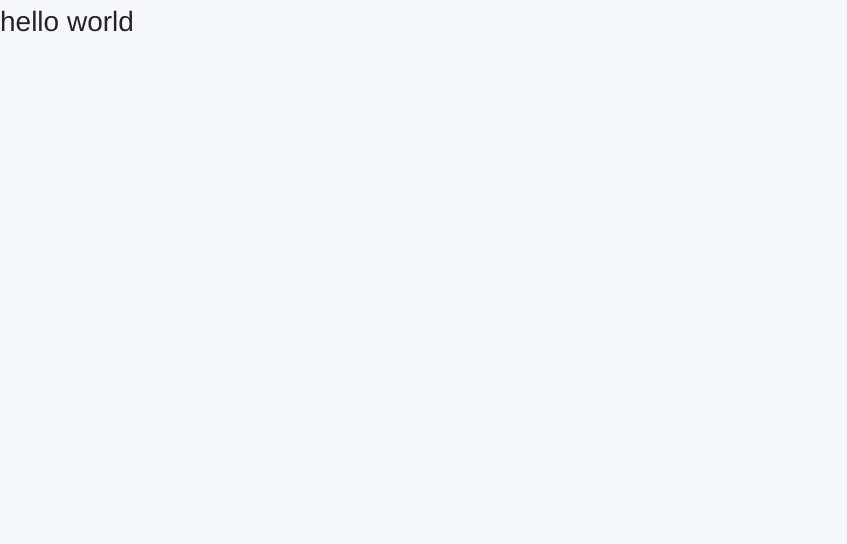
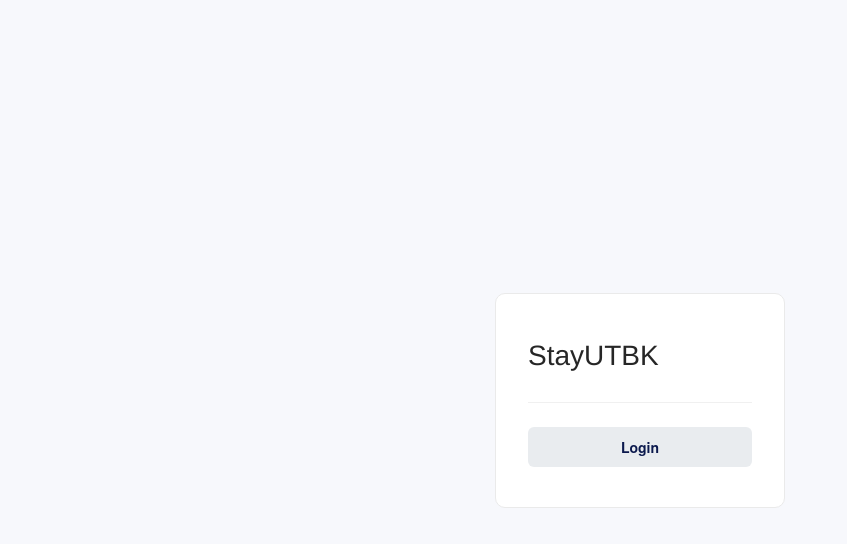
Before and after one commit to finma/stayutbk-owner, a Next.js app: page / in a window 1280 px wide. Shown: the top 544 px of the page, without its empty margins (0-847 px from the left). Built offline with nearby package versions, Linux system fonts and the light colour scheme; a web font is replaced by a local one.

Commit message:
[ADD] add index page

```diff
--- a/pages/index.tsx
+++ b/pages/index.tsx
@@ -1,9 +1,25 @@
+import { Button, Divider } from "antd";
+import Link from "next/link";
 import type { NextPage } from "next";
+
+import styles from "../styles/Home.module.scss";
 
 const Home: NextPage = () => {
   return (
-    <div>
-      <h1>hello world</h1>
+    <div className={styles.container}>
+      <main className={styles.main}>
+        <div className={styles.card}>
+          <h1>StayUTBK</h1>
+          <Divider />
+          <div className={styles.space}>
+            <Link href="/login">
+              <Button block className="basic">
+                Login
+              </Button>
+            </Link>
+          </div>
+        </div>
+      </main>
     </div>
   );
 };
--- /dev/null
+++ b/styles/Home.module.scss
@@ -0,0 +1,126 @@
+// .container {
+//   padding: 0 2rem;
+// }
+
+.main {
+  min-height: 100vh;
+  padding: 4rem 0;
+  flex: 1;
+  display: flex;
+  flex-direction: column;
+  justify-content: center;
+  align-items: center;
+  background-color: #F7F8FC;
+}
+
+.title a {
+  color: #0070f3;
+  text-decoration: none;
+}
+
+.title a:hover,
+.title a:focus,
+.title a:active {
+  text-decoration: underline;
+}
+
+.title {
+  margin: 0;
+  line-height: 1.15;
+  font-size: 4rem;
+}
+
+.title,
+.description {
+  text-align: center;
+}
+
+.description {
+  margin: 4rem 0;
+  line-height: 1.5;
+  font-size: 1.5rem;
+}
+
+.code {
+  background: #fafafa;
+  border-radius: 5px;
+  padding: 0.75rem;
+  font-size: 1.1rem;
+  font-family: Menlo, Monaco, Lucida Console, Liberation Mono, DejaVu Sans Mono,
+    Bitstream Vera Sans Mono, Courier New, monospace;
+}
+
+.grid {
+  display: flex;
+  align-items: center;
+  justify-content: center;
+  flex-wrap: wrap;
+  max-width: 800px;
+}
+
+.card {
+  background-color: #fff;
+  padding: 40px 32px;
+  text-align: left;
+  color: inherit;
+  text-decoration: none;
+  border: 1px solid #eaeaea;
+  border-radius: 10px;
+  transition: color 0.15s ease, border-color 0.15s ease;
+  max-width: 300px;
+}
+
+.card h2 {
+  margin: 0 0 1rem 0;
+  font-size: 1.5rem;
+}
+
+.card p {
+  margin: 0;
+  font-size: 1.25rem;
+  line-height: 1.5;
+}
+
+.logo {
+  height: 1em;
+  margin-left: 0.5rem;
+}
+
+@media (max-width: 600px) {
+  .grid {
+    width: 100%;
+    flex-direction: column;
+  }
+}
+
+.space {
+  display: flex;
+  flex-direction: column;
+  gap: 1rem;
+  width: 14rem;
+}
+
+.button {
+  border: none;
+  border-radius: 6px;
+  font-weight: bold;
+
+  &.basic {
+    background-color: #E9ECEF;
+    color: #0B194D;
+
+    &:hover {
+      background-color: #DEE2E6;
+      color: #0B194D;
+    }
+  }
+
+  &.primary-2 {
+    background-color: #02CD90;
+    color: #FFF;
+
+    &:hover {
+      background-color: #019370;
+    }
+  }
+}
```
